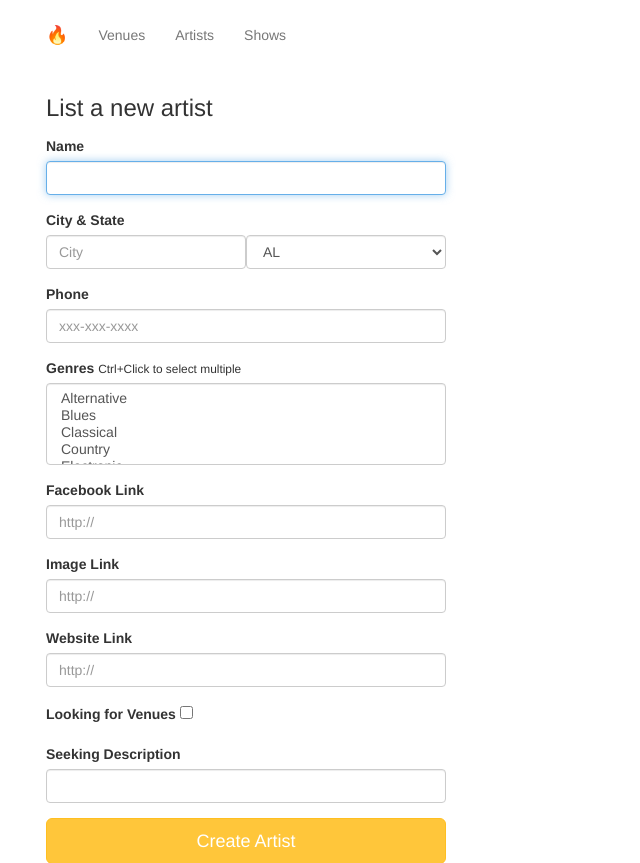
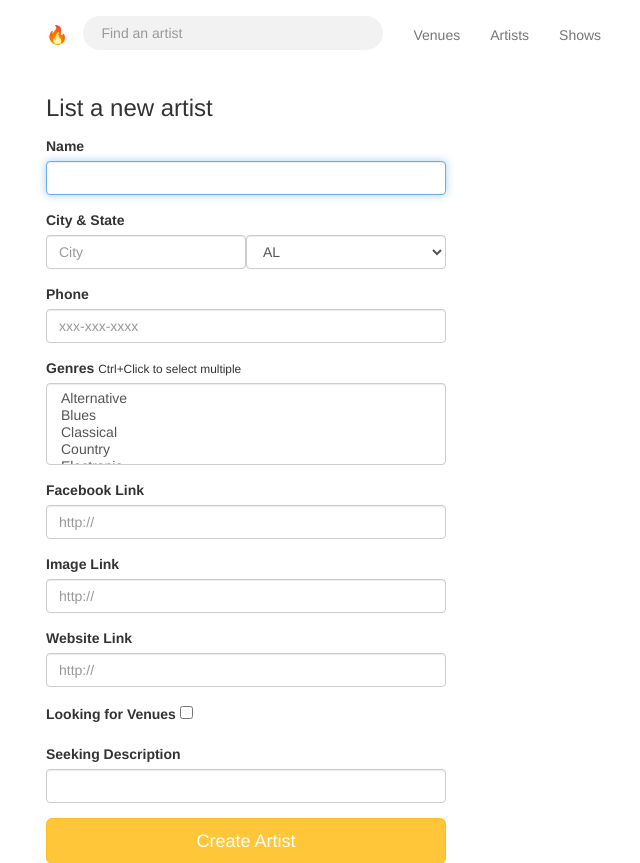
Before and after one commit to emantggw/Alx-fyyur, a Flask app: page /artists/create in a window 1280 px wide. Shown: the top 863 px of the page, without its empty margins (24-664 px from the left). Run offline with Flask 2, Linux system fonts and the light colour scheme; some libraries are stand-ins or nearby versions.

Commit message:
Search bug fixed

```diff
--- a/templates/layouts/main.html
+++ b/templates/layouts/main.html
@@ -53,9 +53,9 @@
         <div class="collapse navbar-collapse">
           <ul class="nav navbar-nav">
             <li>
-              {% if (request.endpoint == 'venues') or
-                (request.endpoint == 'search_venues') or
-                (request.endpoint == 'show_venue') %}
+              {% if (request.endpoint == 'venue_controller.venues') or
+                (request.endpoint == 'venue_controller.search_venues') or
+                (request.endpoint == 'venue_controller.create_venue_form') %}
               <form class="search" method="post" action="/venues/search">
                 <input class="form-control"
                   type="search"
@@ -64,9 +64,9 @@
                   aria-label="Search">
               </form>
               {% endif %}
-              {% if (request.endpoint == 'artists') or
-                (request.endpoint == 'search_artists') or
-                (request.endpoint == 'show_artist') %}
+              {% if (request.endpoint == 'artist_controller.artists') or
+              (request.endpoint == 'artist_controller.search_artists') or
+              (request.endpoint == 'artist_controller.create_artist_form') %}
               <form class="search" method="post" action="/artists/search">
                 <input class="form-control"
                   type="search"
```
